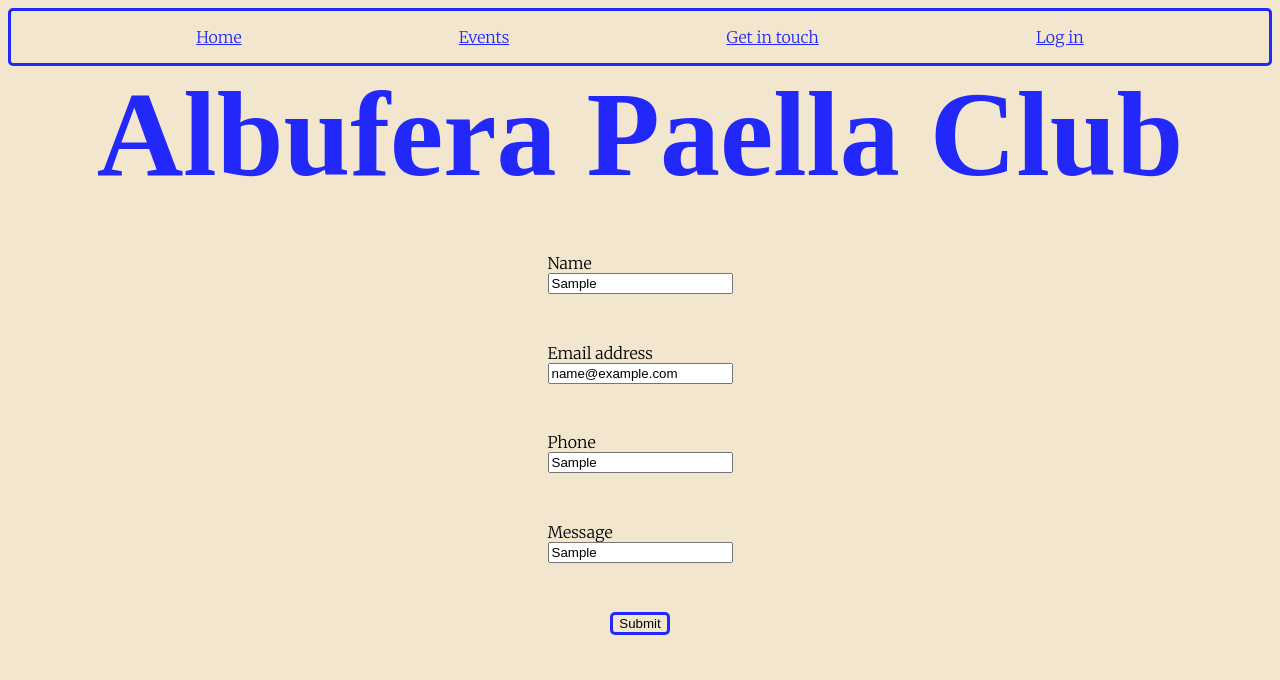
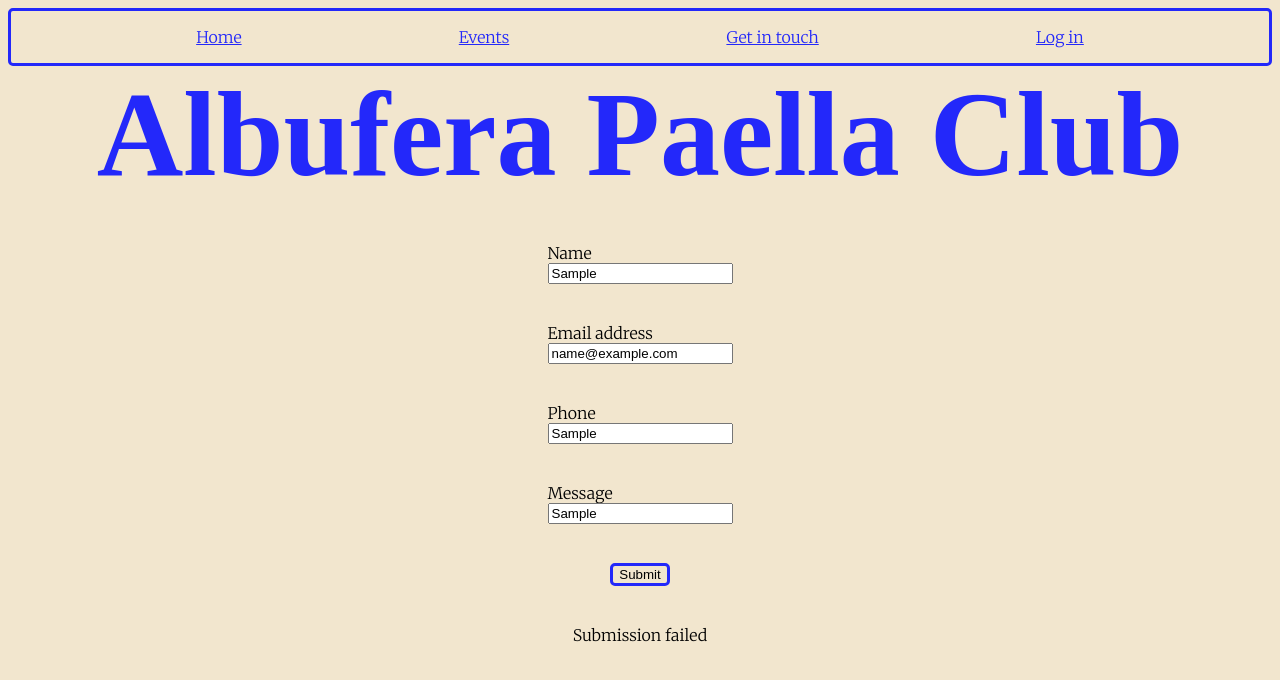
Before and after one commit to haileyburgess/albufera, a React (Vite) app in the folder frontend/: page /contact in a window 1280 px wide. Both pictures are taken after typing "Sample", "name@example.com", "Sample", "Sample" into the empty fields and a click on the input 639 px from the left and 623 px from the top of the page. Shown: the top 680 px of the page. Built offline with nearby package versions, Linux system fonts and the light colour scheme; no server answers; a web font is replaced by a local one.

Commit message:
contact form submission message

```diff
--- a/frontend/src/components/ContactForm.jsx
+++ b/frontend/src/components/ContactForm.jsx
@@ -15,7 +15,7 @@ export default function ContactForm() {
       [name]: value,
     }));
   };
-
+  const [success, setSuccess] = useState("");
   const handleSubmit = async (event) => {
     event.preventDefault();
     try {
@@ -27,9 +27,9 @@ export default function ContactForm() {
       if (!response.ok) {
         throw new Error("Submission failed");
       }
-      alert("Form submitted successfully!");
+      setSuccess("Form submitted successfully!");
     } catch (error) {
-      alert(error.message);
+      setSuccess("Submission failed");
     }
   };
   return (
@@ -71,6 +71,7 @@ export default function ContactForm() {
         />
       </label>
       <input className="button" type="submit" />
+      {success && <div>{success}</div>}
     </form>
   );
 }
```
